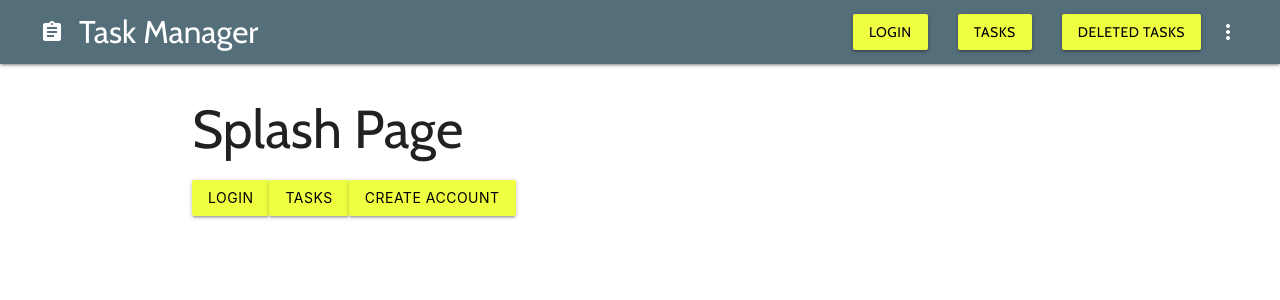
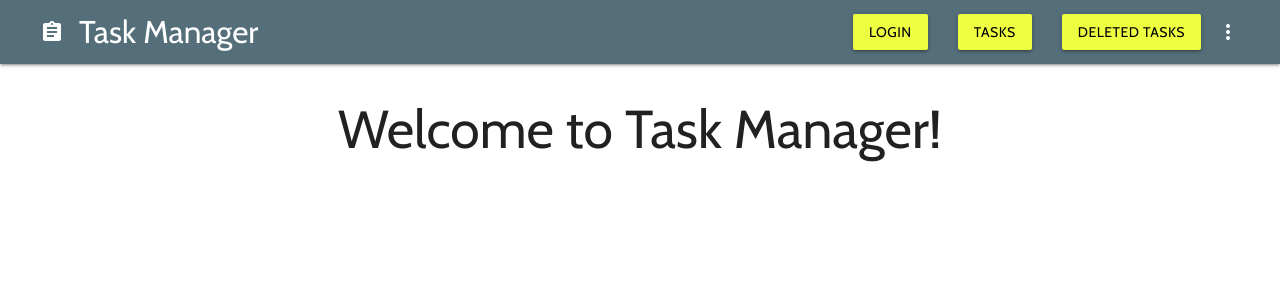
Before and after one commit to zigybass/React-Task-Manager, a React (Create React App) app: page / in a window 1280 px wide. Shown: the top 300 px of the page. Built offline with nearby package versions, Linux system fonts and the light colour scheme.

Commit message:
restyled task page and splash

```diff
--- a/src/App.js
+++ b/src/App.js
@@ -56,7 +56,6 @@ class App extends React.Component {
     <Route exact path="/" component={Splash} />
     <Route path="/tasks" >
     <div className="container appCont">
-      <h3>Welcome to Task Manager</h3>
       <Input addtodo={this.addToDo}/>
 
       <TaskList tasks={this.state.tasks} delTask={this.delTask} />
--- a/src/components/Input.js
+++ b/src/components/Input.js
@@ -33,11 +33,12 @@ class Input extends React.Component {
     let spinClass = this.state.spinner ? "spinnerShow" : "spinner";
     return (
       <div className="container inputCont">
+        <h4>Add New Tasks Here</h4>
         <div className="row">
           <div className="input-field col s10">
             <i className="material-icons prefix">mode_edit</i>
             <input
-              placeholder="Add New Task"
+              placeholder="New Task"
               name="newTask"
               id="newTask"
               type="text"
--- a/src/components/pages/Splash.js
+++ b/src/components/pages/Splash.js
@@ -1,23 +1,11 @@
 import React from "react";
-import { Link } from "react-router-dom";
 
 const Splash = () => {
 
     return (
 
         <div className="container">
-            <h2>Splash Page</h2>
-            <div className="row">
-                <Link to="/login" >
-                <button className="waves-effect lime accent-2 black-text waves-dark btn">Login</button>
-                </Link>
-                <Link to="/tasks" >
-                <button className="waves-effect lime accent-2 black-text waves-dark btn">Tasks</button>
-                </Link>
-                <Link to="/createAccount" >
-                <button className="waves-effect lime accent-2 black-text waves-dark btn">Create Account</button>
-                </Link>
-            </div>
+            <h2 style={{ textAlign: "center" }}>Welcome to Task Manager!</h2>
         </div>
     )
 
```
